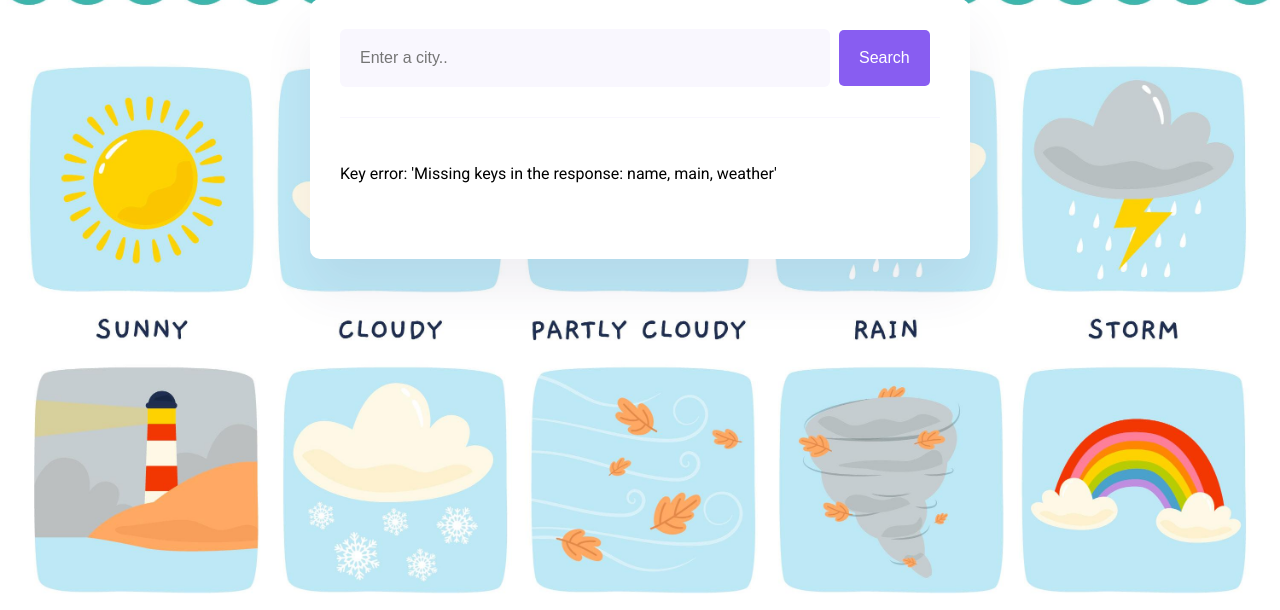
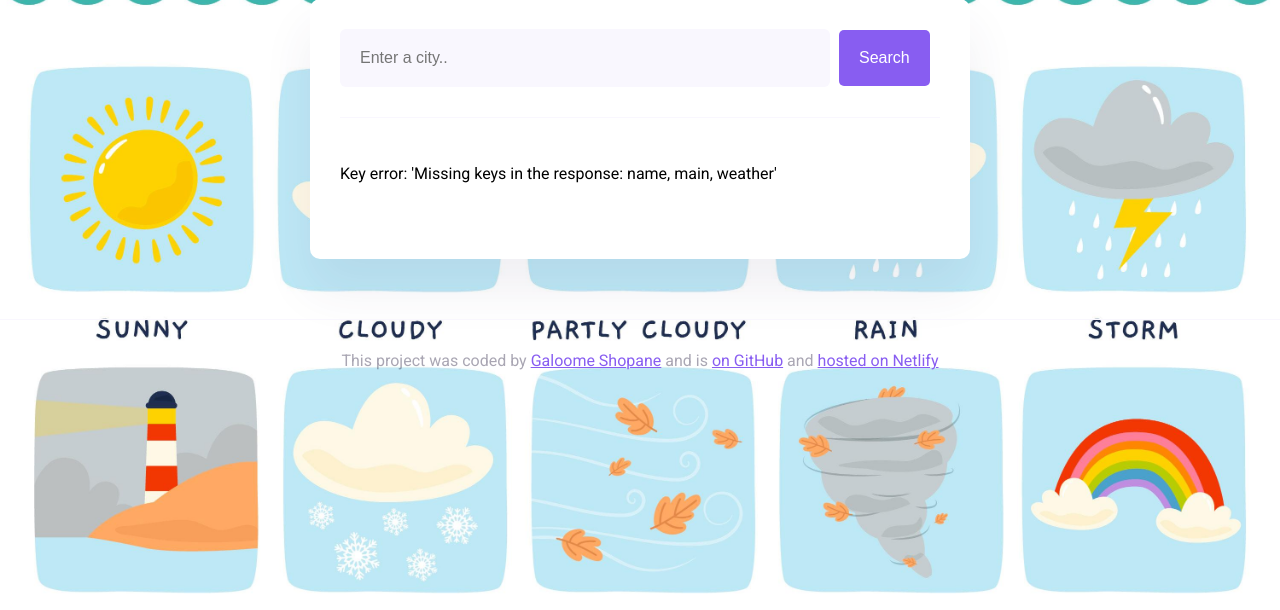
Before and after one commit to Shalommy/theweatherproject, a Django app: page / in a window 1280 px wide. Shown: the part 158-768 px from the top of the page. Run offline with Django 5.2, Linux system fonts and the light colour scheme; data that the repository does not hold is empty; some libraries are stand-ins or nearby versions.

Commit message:
fixed pyenv

```diff
--- a/weatherapplication/myweatherapp/templates/myweatherapp/index.html
+++ b/weatherapplication/myweatherapp/templates/myweatherapp/index.html
@@ -179,5 +179,13 @@
                       {% endif %}
                   </main>
               </div>
+              <footer>
+                <p>
+                  This project was coded by
+                  <a href="https://github.com/Shalommy" target="_blank">Galoome Shopane</a> and is
+                  <a href="https://github.com/Shalommy/theweatherproject" target="_blank"> on GitHub</a> and
+                  <a href="#" target="_blank">hosted on Netlify</a>
+                </p>
+              </footer>
           </body>
           </html>
```
Also changed, not shown: 1 other file.
